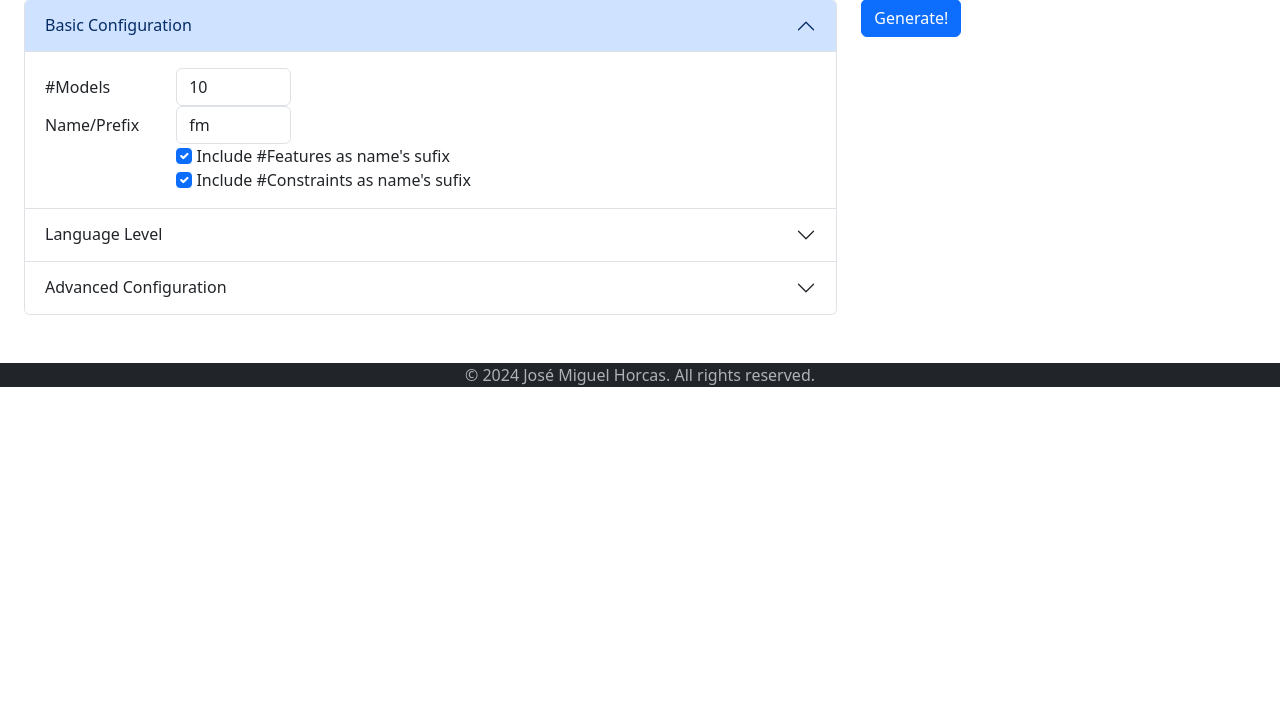
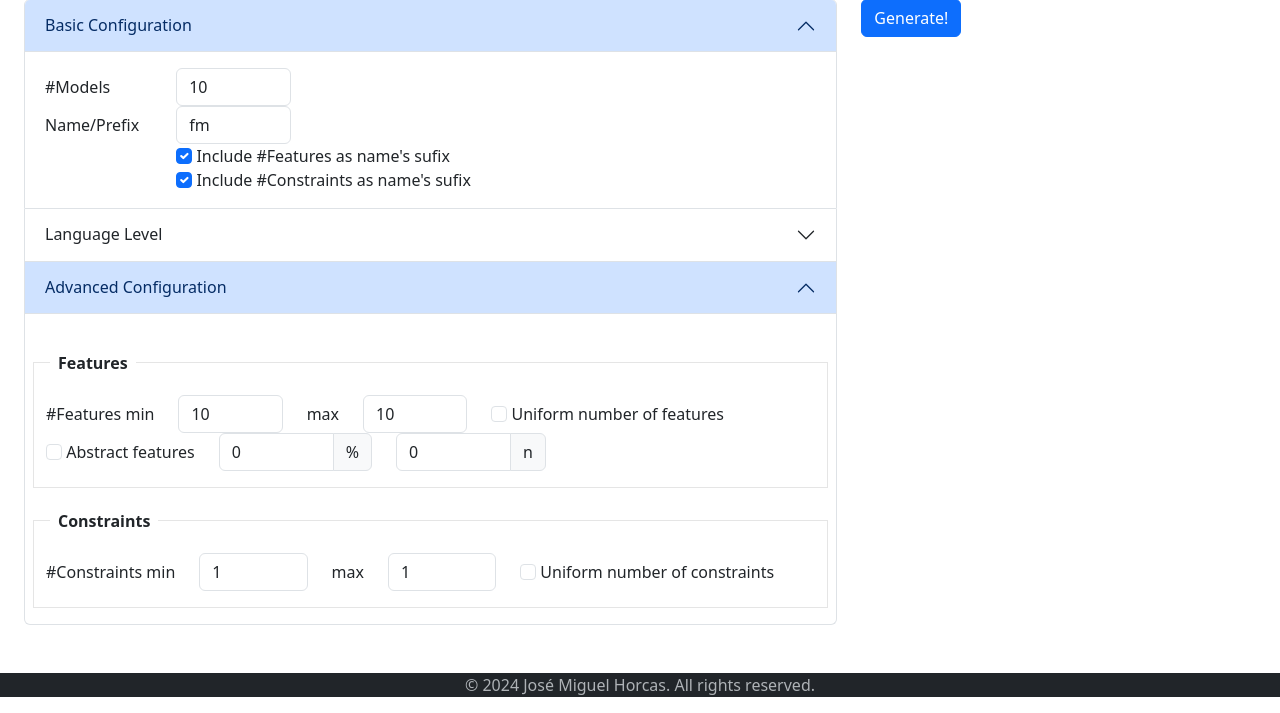
Before and after one commit to jmhorcas/fmsGen, a Flask app: page / in a window 1280 px wide. Shown: the part 121-834 px from the top of the page. Before the commit the page ends 508 px from the top, so only its background shows below. Run offline with Flask 3, Linux system fonts and the light colour scheme.

Commit message:
Add abstract features to front-end

```diff
--- a/app/blueprints/config_gen/models.py
+++ b/app/blueprints/config_gen/models.py
@@ -85,6 +85,7 @@ class Params(Enum):
     INCLUDE_NUMFEATURES_PREFIX = CheckBoxConfigParam("Include #Features as name's sufix", True, "Models' names ends with '_XXf' where X is the number of features.")
     INCLUDE_NUMCONSTRAINTS_PREFIX = CheckBoxConfigParam("Include #Constraints as name's sufix", True, "Models' names ends with '_XXc' where X is the number of constraints.")
 
+    ##########
     # Advanced configs
     MIN_NUM_FEATURES = IntConfigParam('#Features min', 10, 'Minimum number of features.')
     MAX_NUM_FEATURES = IntConfigParam('max', 10, 'Maximum number of features.')
@@ -92,7 +93,15 @@ class Params(Enum):
     MIN_NUM_CONSTRAINTS = IntConfigParam('#Constraints min', 1, 'Minimum number of constraints.')
     MAX_NUM_CONSTRAINTS = IntConfigParam('max', 1, 'Maximum number of constraints.')
     UNIFORM_NUM_CONSTRAINTS = CheckBoxConfigParam('Uniform number of constraints', False, 'Generate the models with a uniform number of constraints between min and max (default random).')
+    # Abstract features
+    ABSTRACT_FEATURES = CheckBoxConfigParam('Abstract features', False, 'Include abstract features.')
+    NUM_ABSTRACT_FEATURES = IntConfigParam('', 0, 'Number of abstract features.')
+    PERCENTAGE_ABSTRACT_FEATURES = IntConfigParam('', 0, 'Percentage of abstract features.')
+    ABSTRACT_LEAF_FEATURES = CheckBoxConfigParam('Allow abstract leaf features', False, 'Leaf features can be abstract too.')
+    INTERNAL_ABSTRACT_FEATURES = CheckBoxConfigParam('Make all internal features abstract', False, 'All non-leaf features will be abstract features.')
+    ROOT_ABSTRACT_FEATURE = CheckBoxConfigParam('Make the root feature abstract', False, 'The root feature is always abstract.')
 
+    ##########
     # Non-visible configurable options
     SERIALIZATION_TEMPORAL_DIR = StrConfigParam('Temporal dir', 'tmp/generated', 'Temporal directory used for generating the models.')
 
--- a/app/blueprints/config_gen/static/js/validate_integers.js
+++ b/app/blueprints/config_gen/static/js/validate_integers.js
@@ -16,6 +16,29 @@ function validateMinMax(minInputId, maxInputId) {
     });
 }
 
+function updatePercentage(percentageInputId, numInputId, referenceInputId) {
+  const percentageInput = document.getElementById(percentageInputId);
+  const numInput = document.getElementById(numInputId);
+  const referenceInput = document.getElementById(referenceInputId);
+
+  // Add event listeners to both input fields
+  percentageInput.addEventListener('input', () => {
+    var numPercentage = Math.round(parseInt(referenceInput.value) * (parseInt(percentageInput.value)/100));
+    numInput.value = numPercentage;
+  });
+
+  // Add event listeners to both input fields
+  numInput.addEventListener('input', () => {
+    if (parseInt(numInput.value) > parseInt(referenceInput.value)) {
+      numInput.value = referenceInput.value;
+    }
+    var percentageValue = Math.round(parseInt(numInput.value) / parseInt(referenceInput.value) * 100);
+    percentageInput.value = percentageValue;
+  });
+}
+
 // Call the function with IDs of input fields
 validateMinMax('MIN_NUM_FEATURES', 'MAX_NUM_FEATURES');
 validateMinMax('MIN_NUM_CONSTRAINTS', 'MAX_NUM_CONSTRAINTS');
+
+updatePercentage('PERCENTAGE_ABSTRACT_FEATURES', 'NUM_ABSTRACT_FEATURES', 'MAX_NUM_FEATURES');
--- a/app/blueprints/config_gen/templates/config_gen/advanced_config.html
+++ b/app/blueprints/config_gen/templates/config_gen/advanced_config.html
@@ -1,6 +1,8 @@
-<!-- PARAM: Minimum and maximum number of features -->
-<fieldset class="customLegend row">
+<!-- FEATURES CONFIGURATION -->
+<fieldset class="customLegend row align-items-center">
   <legend>Features</legend>
+  <!-- Features -->
+  <div class="row align-items-center">
     <div class="col-auto">
       <label for="MIN_NUM_FEATURES" class="col-form-label">{{params.MIN_NUM_FEATURES.title}}</label>
     </div>
@@ -19,10 +21,38 @@
         {{params.UNIFORM_NUM_FEATURES.title}}
       </label>
     </div>
+  </div>
+  <!-- Abstract features -->
+  <div class="row align-items-center">
+    <div class="col-auto">
+      <input class="form-check-input" type="checkbox" id="ABSTRACT_FEATURES" name="ABSTRACT_FEATURES" {% if params and params.ABSTRACT_FEATURES.value %}checked{% endif %}>
+      <label class="form-check-label" for="ABSTRACT_FEATURES" data-bs-toggle="tooltip" data-bs-placement="right" title="{{params.ABSTRACT_FEATURES.description}}" >
+        {{params.ABSTRACT_FEATURES.title}}
+      </label>
+    </div>
+    <div class="col-auto">
+      <label class="visually-hidden" for="PERCENTAGE_ABSTRACT_FEATURES" data-bs-toggle="tooltip" data-bs-placement="right" title="{{params.PERCENTAGE_ABSTRACT_FEATURES.description}}">
+        {{params.PERCENTAGE_ABSTRACT_FEATURES.title}}
+      </label>
+      <div class="input-group">
+        <input type="number" min="0" max="100" value="{{params.PERCENTAGE_ABSTRACT_FEATURES.value}}" id="PERCENTAGE_ABSTRACT_FEATURES" name="PERCENTAGE_ABSTRACT_FEATURES" class="form-control" data-bs-toggle="tooltip" data-bs-placement="top" title="{{params.PERCENTAGE_ABSTRACT_FEATURES.description}}">
+        <div class="input-group-text">%</div>
+      </div>
+    </div>
+    <div class="col-auto">
+      <label class="visually-hidden" for="NUM_ABSTRACT_FEATURES" data-bs-toggle="tooltip" data-bs-placement="right" title="{{params.NUM_ABSTRACT_FEATURES.description}}">
+        {{params.NUM_ABSTRACT_FEATURES.title}}
+      </label>
+      <div class="input-group">
+        <input type="number" min="0" max="100" value="{{params.NUM_ABSTRACT_FEATURES.value}}" id="NUM_ABSTRACT_FEATURES" name="NUM_ABSTRACT_FEATURES" class="form-control" data-bs-toggle="tooltip" data-bs-placement="top" title="{{params.NUM_ABSTRACT_FEATURES.description}}">
+        <div class="input-group-text">n</div>
+      </div>
+    </div>
+  </div>
 </fieldset>
 
-<!-- PARAM: Minimum and maximum number of constraints -->
-<fieldset class="customLegend row">
+<!-- CONSTRAINTS CONFIGURAITON -->
+<fieldset class="customLegend row align-items-center">
   <legend>Constraints</legend>
     <div class="col-auto">
       <label for="MIN_NUM_CONSTRAINTS" class="col-form-label">{{params.MIN_NUM_CONSTRAINTS.title}}</label>
--- a/app/blueprints/config_gen/templates/config_gen/index.html
+++ b/app/blueprints/config_gen/templates/config_gen/index.html
@@ -36,11 +36,11 @@
                     </div>
                     <div class="accordion-item">
                     <h2 class="accordion-header" id="panelsStayOpen-headingThree">
-                        <button class="accordion-button collapsed" type="button" data-bs-toggle="collapse" data-bs-target="#panelsStayOpen-collapseThree" aria-expanded="false" aria-controls="panelsStayOpen-collapseThree">
+                        <button class="accordion-button" type="button" data-bs-toggle="collapse" data-bs-target="#panelsStayOpen-collapseThree" aria-expanded="true" aria-controls="panelsStayOpen-collapseThree">
                             Advanced Configuration
                         </button>
                     </h2>
-                    <div id="panelsStayOpen-collapseThree" class="accordion-collapse collapse" aria-labelledby="panelsStayOpen-headingThree">
+                    <div id="panelsStayOpen-collapseThree" class="accordion-collapse collapse show" aria-labelledby="panelsStayOpen-headingThree">
                         <div class="accordion-body">
                             {% include 'config_gen/advanced_config.html' %}
                         </div>
```
